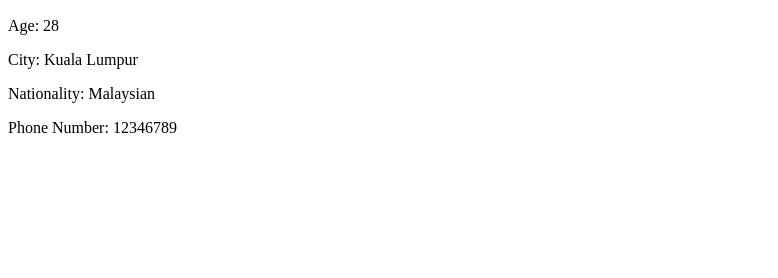
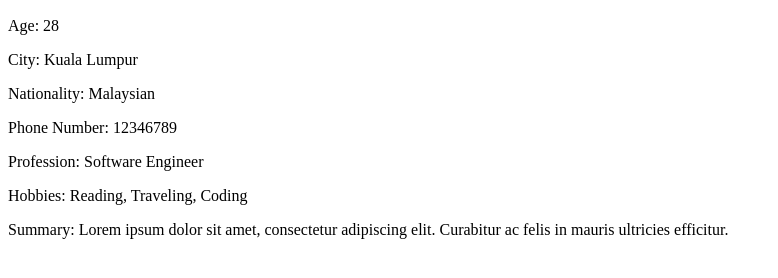
Before and after one commit to azeruya/sofea_github, a plain HTML site: page index.html in a window 1280 px wide. Shown: the part 434-712 px from the top of the page, without its empty margins (0-778 px from the left). Drawn offline with Linux system fonts and the light colour scheme.

Commit message:
added profession hobbies and summary

```diff
--- a/index.html
+++ b/index.html
@@ -13,8 +13,11 @@
         <h2 class="name">Ahmed Ali</h2>
         <p class="age">Age: 28</p>
         <p class="city">City: Kuala Lumpur</p>
-        <p class="nationality">Nationality: Malaysian</p>
+        <p class="city">Nationality: Malaysian</p>
         <p class="phone_number">Phone Number: 12346789</p>
+        <p class="profession">Profession: Software Engineer</p>
+        <p class="hobbies">Hobbies: Reading, Traveling, Coding</p>
+        <p class="summary">Summary: Lorem ipsum dolor sit amet, consectetur adipiscing elit. Curabitur ac felis in mauris ultricies efficitur.</p>
     </div>
 </body>
 </html>
```
